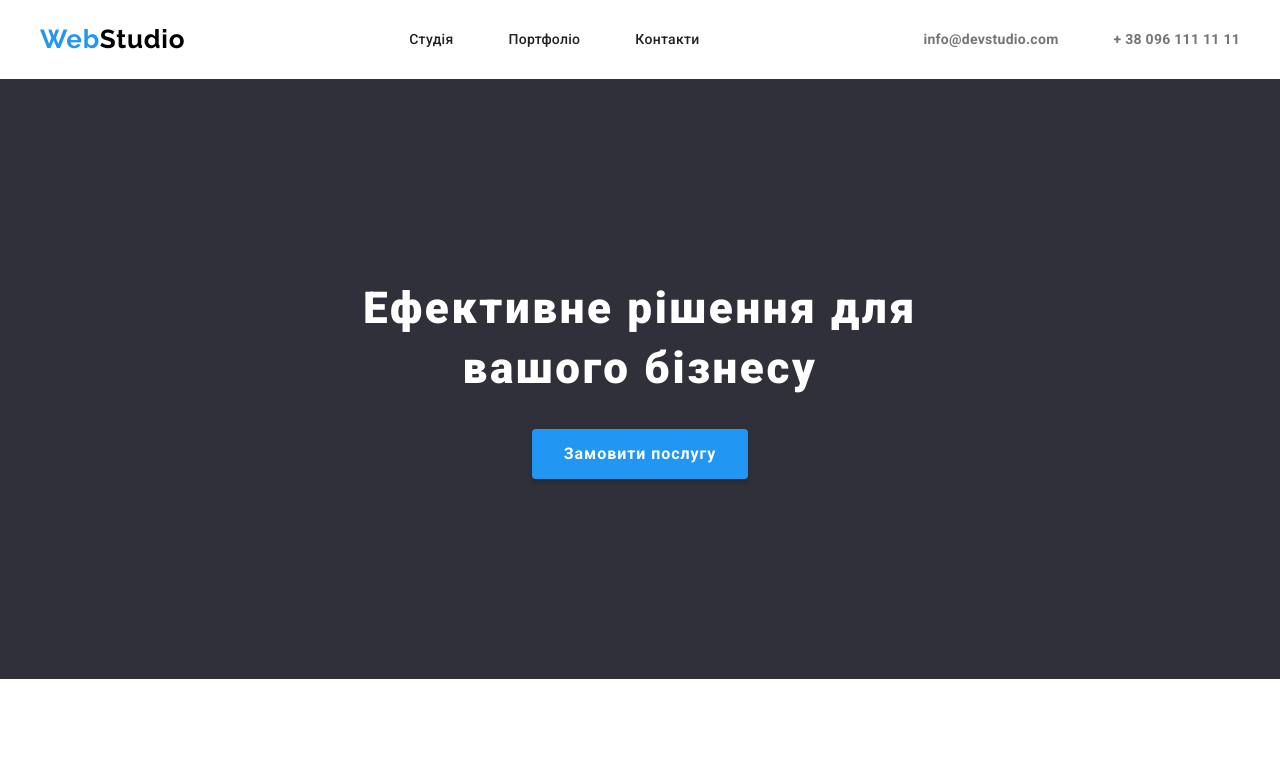
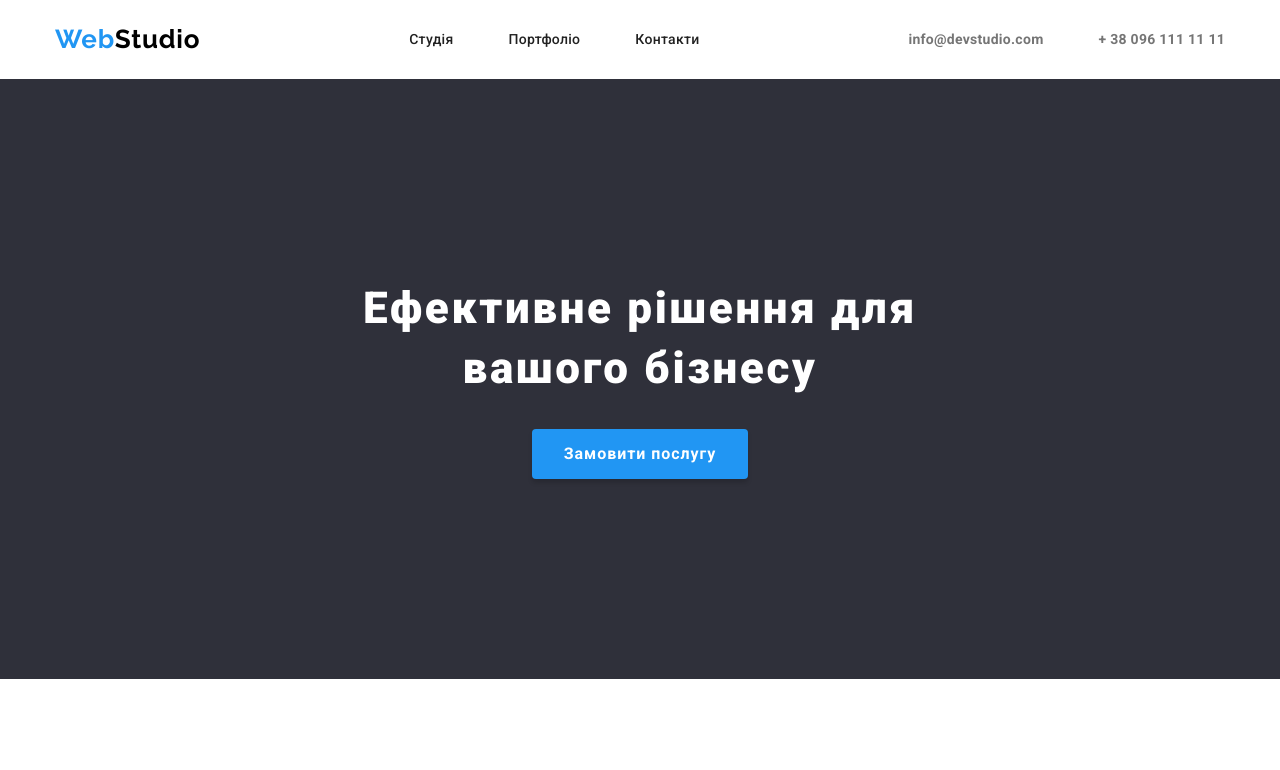
Before and after one commit to LavrovMykola/WebStudio, a plain HTML site: page index.html in a window 1280 px wide. Shown: the top 770 px of the page. Drawn offline with nearby package versions, Linux system fonts and the light colour scheme.

Commit message:
container=1200px

```diff
--- a/css/portfolio.css
+++ b/css/portfolio.css
@@ -19,7 +19,7 @@ h2, h3, h4, ul, p, button{
     margin: 0;
 }
 .container {
-    width: 1230px;
+    width: 1200px;
     margin: 0 auto;
     padding: 0 15px;
 }
--- a/css/styles.css
+++ b/css/styles.css
@@ -19,7 +19,7 @@ h2, h3, h4, ul, p, button {
     margin: 0;
 }
 .container {
-    width: 1230px;
+    width: 1200px;
     margin: 0 auto;
     padding: 0 15px;
 }
```
